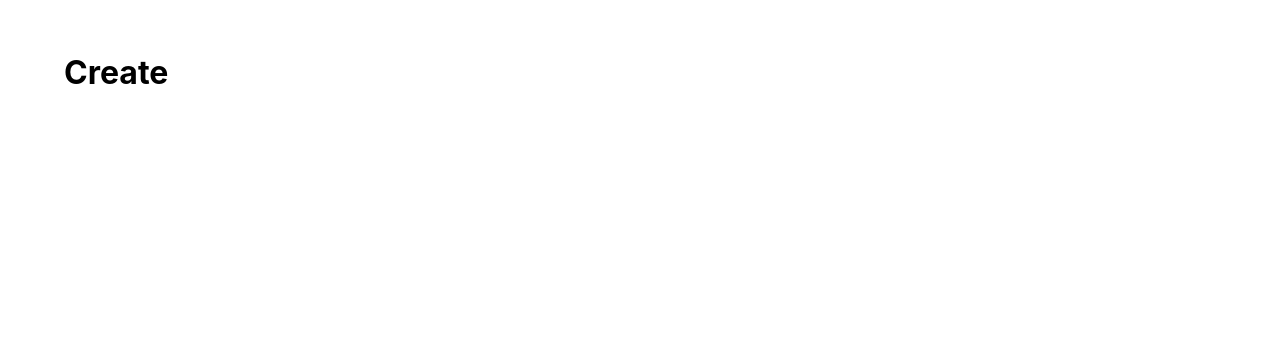
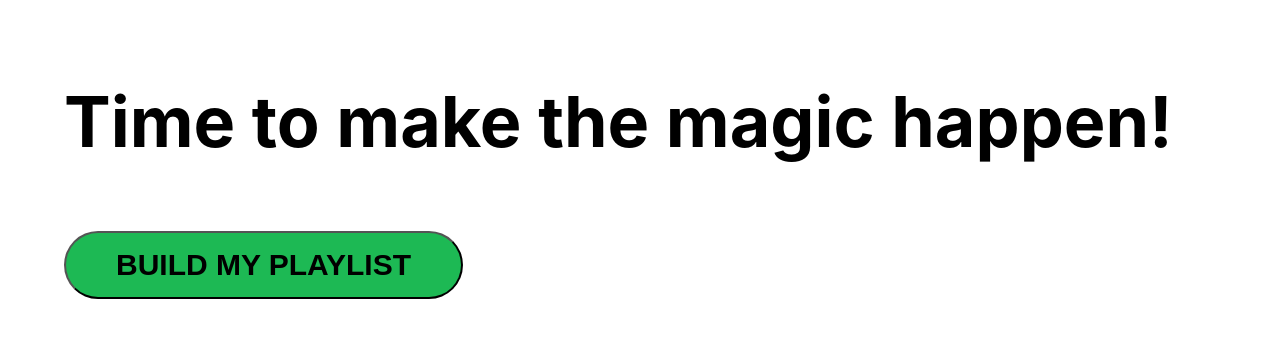
Before and after one commit to maberer1/say-it-with-spotify, a React (Create React App) app: page /create in a window 1280 px wide. Shown: the top 338 px of the page. Built offline with nearby package versions, Linux system fonts and the light colour scheme.

Commit message:
Create page styling in App.css

```diff
--- a/src/App.css
+++ b/src/App.css
@@ -49,3 +49,16 @@
   font-weight: bold;
   border-radius: 40px;
 }
+
+#Create-Prompt {
+  font-size: 70px;
+}
+
+#Build-My-Playlist-Btn {
+  background-color: #1db954;
+  font-size: 30px;
+  margin: 20px 0 0 0;
+  padding: 15px 50px;
+  font-weight: bold;
+  border-radius: 40px;
+}
--- a/src/Create.js
+++ b/src/Create.js
@@ -4,7 +4,8 @@ import './App.css';
 function Create(props) {
     return (
         <div>
-           <h1>Create</h1>
+           <h1 id="Create-Prompt">Time to make the magic happen!</h1>
+           <button id="Build-My-Playlist-Btn">BUILD MY PLAYLIST</button>
         </div>
     );
 }
```
